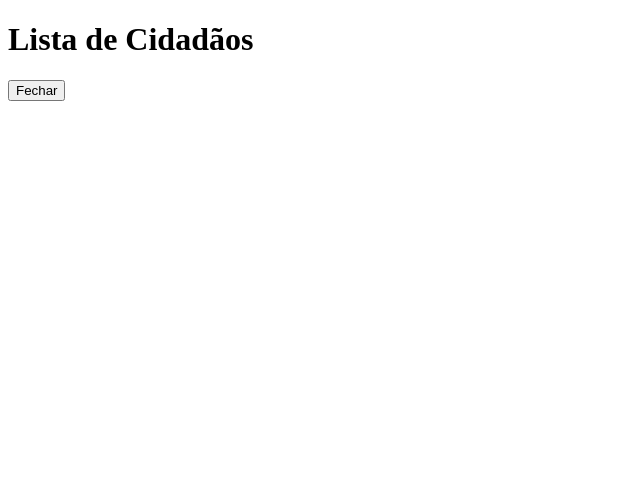
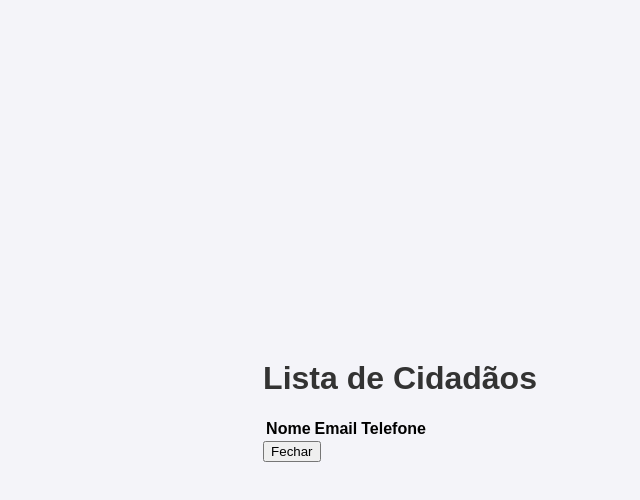
Before and after one commit to lusgaoliveira/agua-alerta, an Electron app: page src/views/list/list.html in a window 800 px wide. Shown: the whole page, without its empty margins (0-640 px from the left). Drawn offline with Linux system fonts and the light colour scheme; files that its build step writes are made by us from their sources; no server answers.

Commit message:
refactor: monstrando os dados de cidadãos em uma tabela ao inves de uma lista

```diff
--- a/src/views/list/list.html
+++ b/src/views/list/list.html
@@ -3,12 +3,26 @@
 <head>
     <meta charset="UTF-8">
     <meta name="viewport" content="width=device-width, initial-scale=1.0">
-    <title>Listar Cidadãos</title>
+    <title>Lista de Cidadãos</title>
+    <link rel="stylesheet" href="styles.css"> <!-- Adiciona o CSS externo -->
 </head>
 <body>
-    <h1>Lista de Cidadãos</h1>
-    <ul id="citizen-list"></ul> <!-- Elemento para exibir a lista -->
-    <button onclick="window.close()">Fechar</button>
+    <div class="container">
+        <h1>Lista de Cidadãos</h1>
+        <table>
+            <thead>
+                <tr>
+                    <th>Nome</th>
+                    <th>Email</th>
+                    <th>Telefone</th>
+                </tr>
+            </thead>
+            <tbody id="citizen-list">
+                <!-- Os cidadãos serão inseridos aqui pelo JavaScript -->
+            </tbody>
+        </table>
+        <button class="close-btn" onclick="window.close()">Fechar</button>
+    </div>
     <script src="../renderer.js"></script> <!-- Carrega o script renderer.js -->
 </body>
 </html>
```
